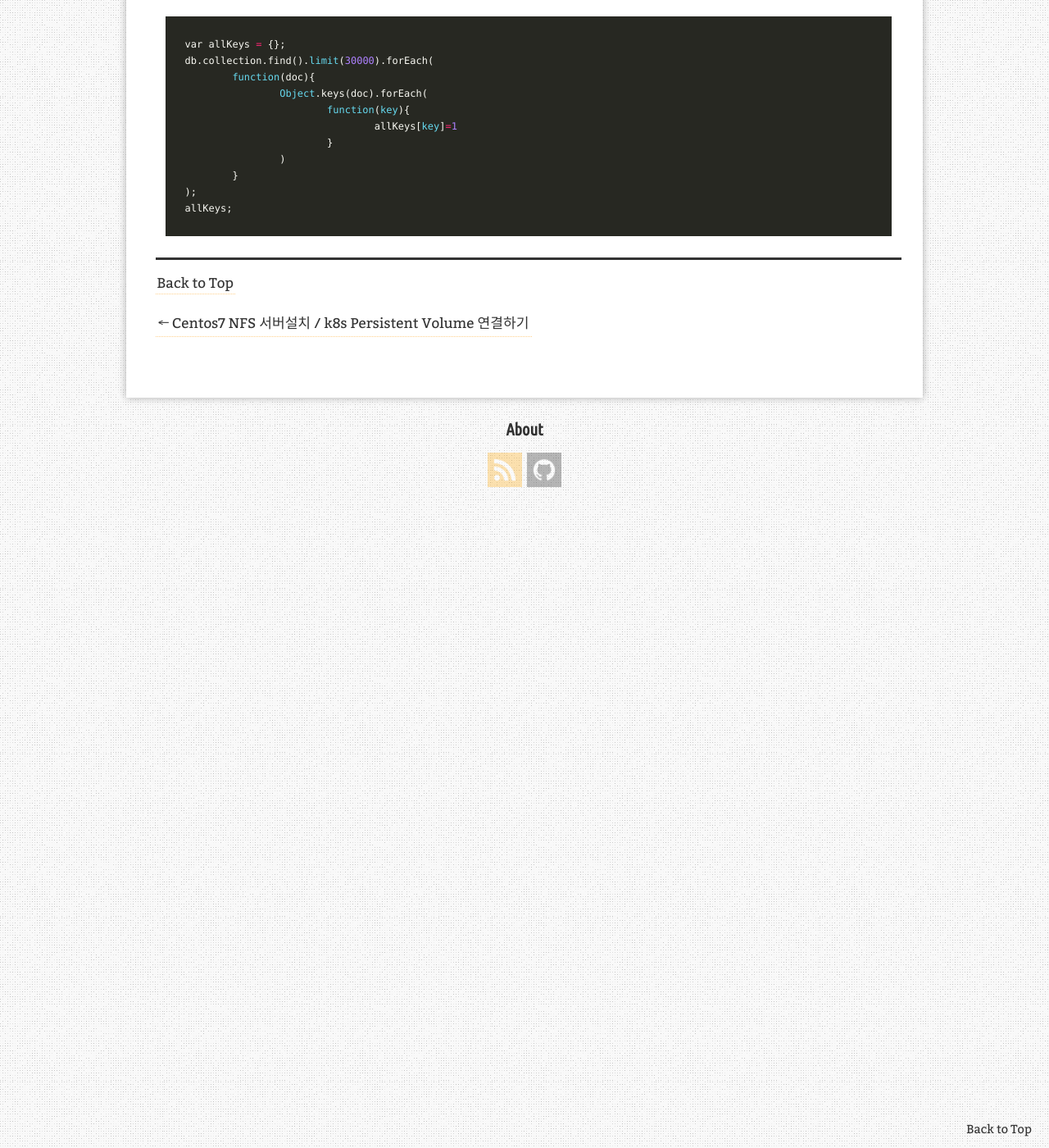
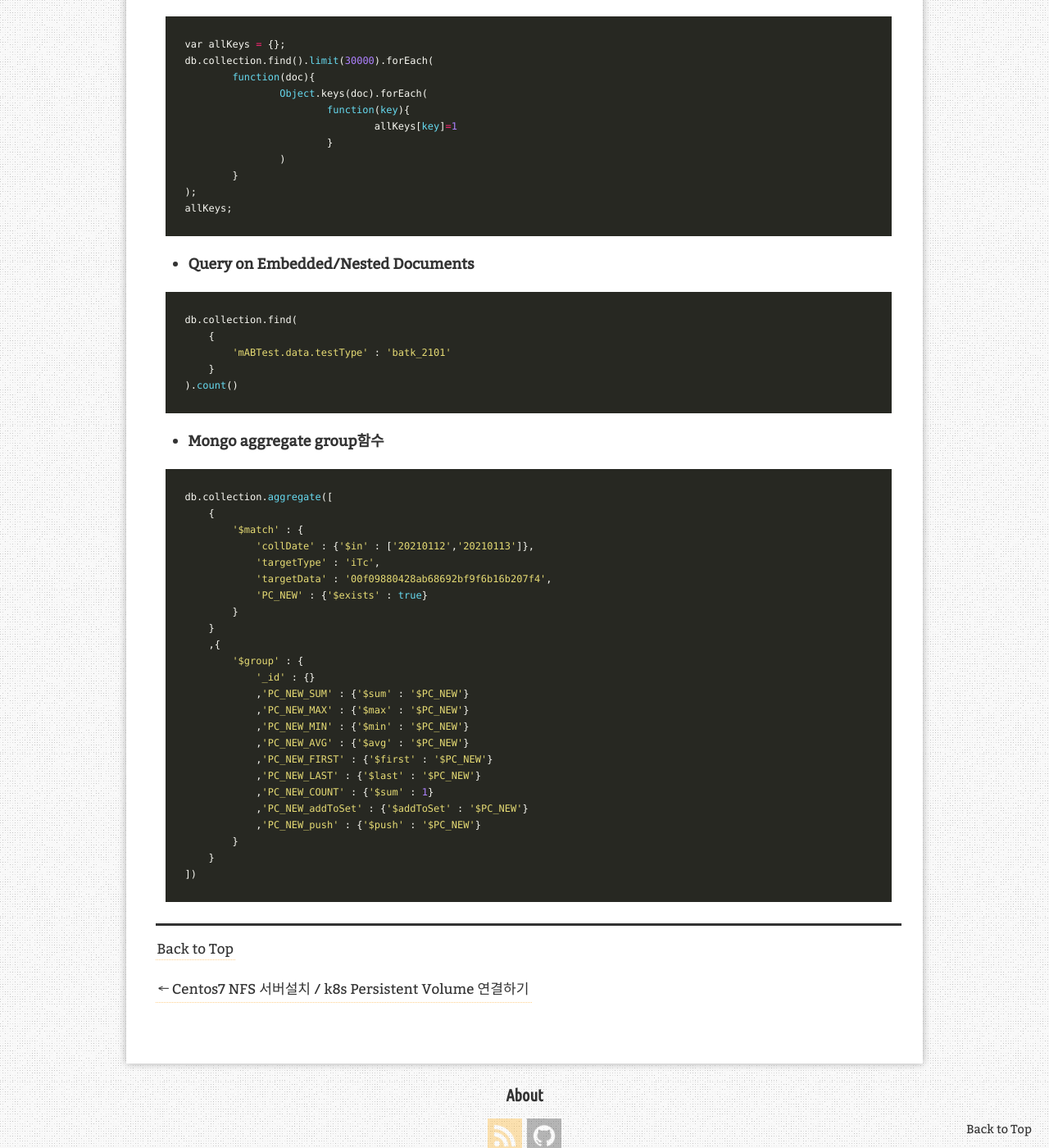
Before and after one commit to sisipapa/sisipapa.github.io, a Jekyll site: the page built from _posts/2021-01-11-MongoDB 조회쿼리 정리.md, in a window 1280 px wide and 1400 px high, scrolled down 1481 px. Shown: the whole window at 82% size. Built offline with Jekyll 4.4.1, drawn with Linux system fonts in a browser that asks for light colours; comment, search, counter and statistics services are not loaded; some of the changed text lies outside the part shown.

Commit message:
mongo DB명 수정

````diff
--- a/_posts/2021-01-11-MongoDB 조회쿼리 정리.md
+++ b/_posts/2021-01-11-MongoDB 조회쿼리 정리.md
@@ -36,7 +36,7 @@ GROUP BY collDate,targetType
 ```
 
 ```sql
-db.statsTargetContain.aggregate([
+db.collection.aggregate([
     {
         '$match' : {'collDate' : {'$eq' : '20191119'}}
     },
@@ -73,3 +73,42 @@ db.collection.find().limit(30000).forEach(
 );
 allKeys;
 ```
+
+- **Query on Embedded/Nested Documents**
+
+```sql
+db.collection.find(
+    {
+        'mABTest.data.testType' : 'batk_2101'
+    }
+).count()
+```
+
+- **Mongo aggregate group함수**
+
+```sql
+db.collection.aggregate([
+    {
+        '$match' : {
+            'collDate' : {'$in' : ['20210112','20210113']},
+            'targetType' : 'iTc',
+            'targetData' : '00f09880428ab68692bf9f6b16b207f4',
+            'PC_NEW' : {'$exists' : true}
+        }
+    }
+    ,{
+        '$group' : {
+            '_id' : {}
+            ,'PC_NEW_SUM' : {'$sum' : '$PC_NEW'}
+            ,'PC_NEW_MAX' : {'$max' : '$PC_NEW'}
+            ,'PC_NEW_MIN' : {'$min' : '$PC_NEW'}
+            ,'PC_NEW_AVG' : {'$avg' : '$PC_NEW'}
+            ,'PC_NEW_FIRST' : {'$first' : '$PC_NEW'}
+            ,'PC_NEW_LAST' : {'$last' : '$PC_NEW'}
+            ,'PC_NEW_COUNT' : {'$sum' : 1}
+            ,'PC_NEW_addToSet' : {'$addToSet' : '$PC_NEW'}
+            ,'PC_NEW_push' : {'$push' : '$PC_NEW'}
+        }
+    }
+])
+```
````
